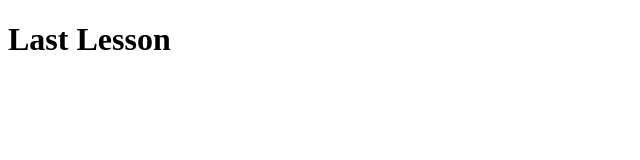
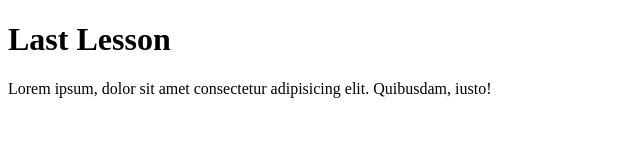
Before and after one commit to eneeestas/vs-to-github, a plain HTML site: page index.html in a window 1280 px wide. Shown: the whole page, without its empty margins (0-640 px from the left). Drawn offline with Linux system fonts and the light colour scheme.

Commit message:
changed html

```diff
--- a/index.html
+++ b/index.html
@@ -7,5 +7,6 @@
 </head>
 <body>
     <h1>Last Lesson</h1>
+    <p>Lorem ipsum, dolor sit amet consectetur adipisicing elit. Quibusdam, iusto!</p>
 </body>
 </html>
```
